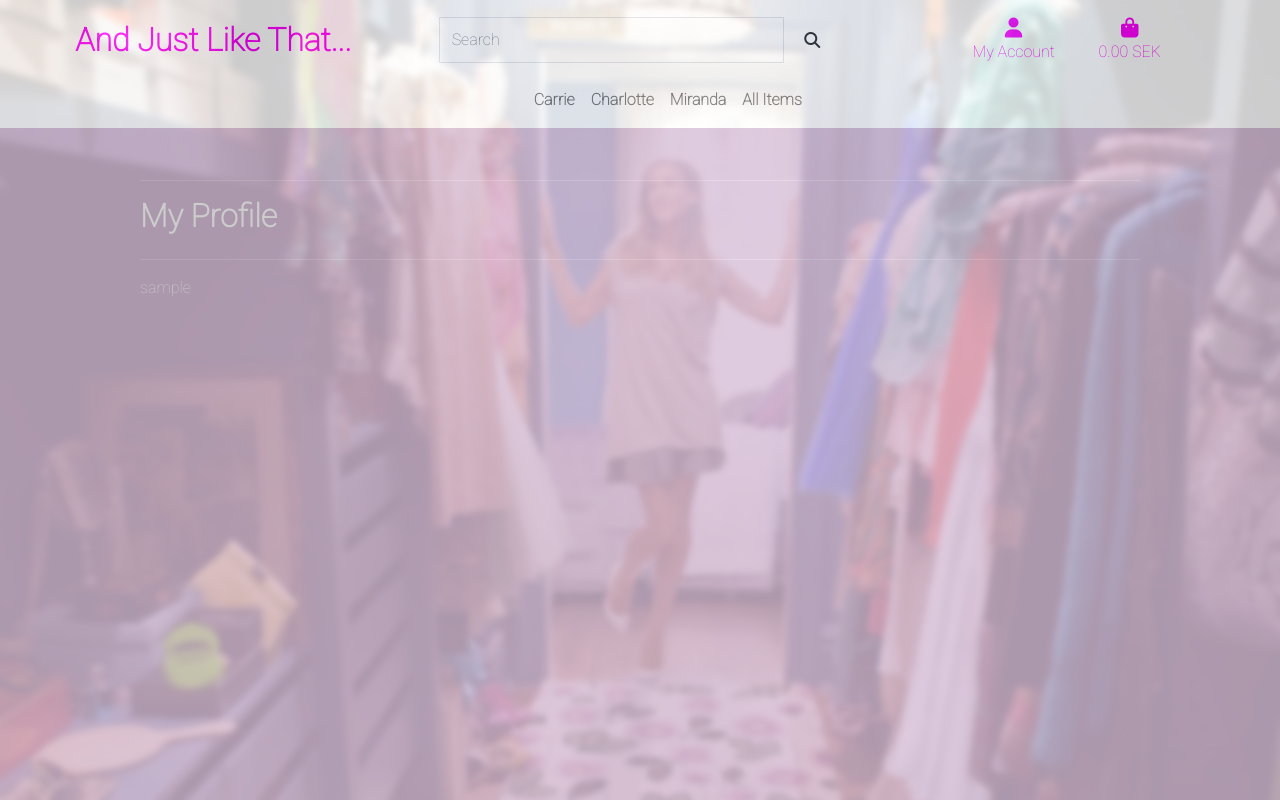
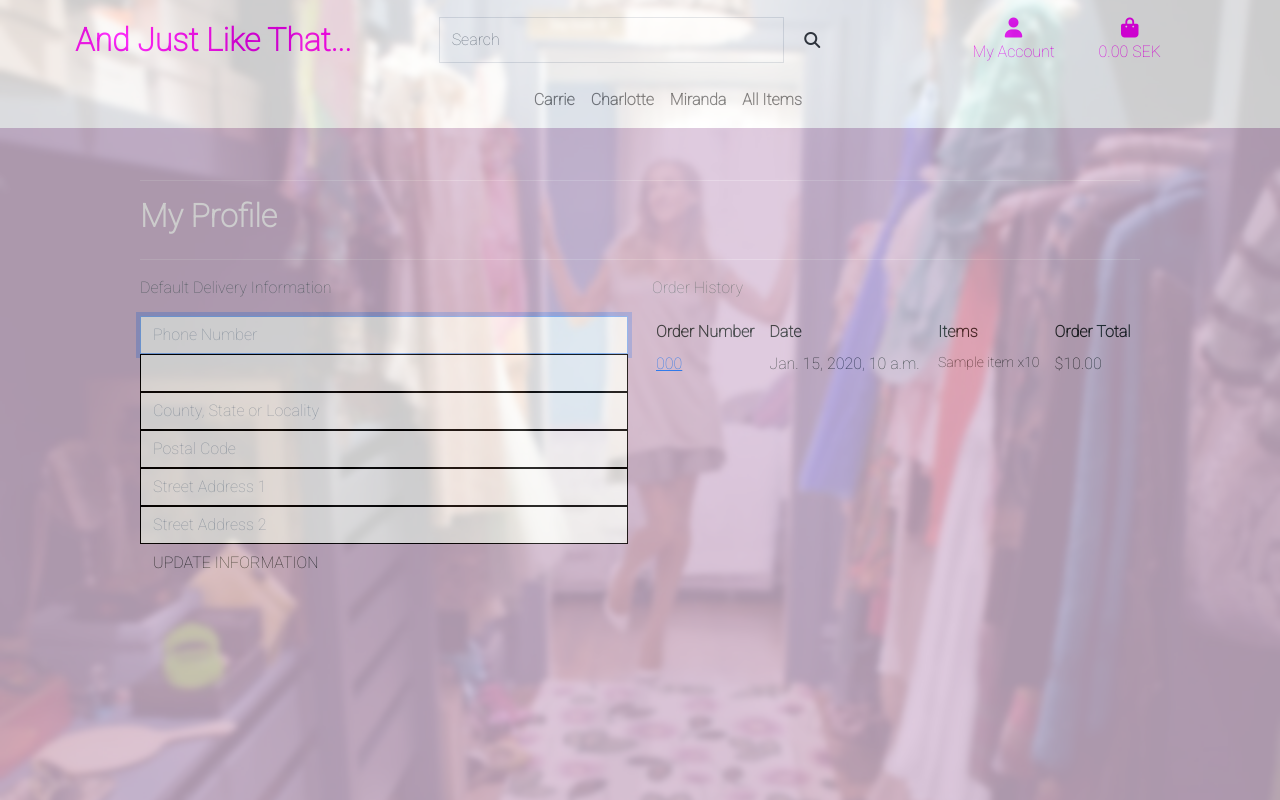
Before and after one commit to Code-Institute-Submissions/alex-1134-and_just_like_that-shop_MayResub, a Django app: template profiles/templates/profiles/profile.html in a window 1280 px wide. Run offline with Django 4.2, Linux system fonts and the light colour scheme; the template is opened without the code that fills it: values that come from a table or form of the project are taken from there, others are empty; tables that the repository leaves empty hold one stand-in row (values such as "Sample post"); parts of the project's set-up code (start-up, migrations or seed data) failed here and were passed over; some libraries are stand-ins or nearby versions.

Commit message:
Add save profile functionality

```diff
--- /dev/null
+++ b/profiles/forms.py
@@ -0,0 +1,31 @@
+from django import forms
+from .models import UserProfile
+
+
+class UserProfileForm(forms.ModelForm):
+    class Meta:
+        model = UserProfile
+        exclude = ('user',)
+
+    def __init__(self, *args, **kwargs):
+
+        super().__init__(*args, **kwargs)
+        placeholders = {
+            'default_phone_number': 'Phone Number',
+            'default_postcode': 'Postal Code',
+            'default_town_or_city': 'Town or City',
+            'default_street_address1': 'Street Address 1',
+            'default_street_address2': 'Street Address 2',
+            'default_county': 'County, State or Locality',
+        }
+
+        self.fields['default_phone_number'].widget.attrs['autofocus'] = True
+        for field in self.fields:
+            if field != 'default_country':
+                if self.fields[field].required:
+                    placeholder = f'{placeholders[field]} *'
+                else:
+                    placeholder = placeholders[field]
+                self.fields[field].widget.attrs['placeholder'] = placeholder
+            self.fields[field].widget.attrs['class'] = 'border-black rounded-0 profile-form-input'
+            self.fields[field].label = False
--- a/profiles/static/profiles/css/profile.css
+++ b/profiles/static/profiles/css/profile.css
@@ -0,0 +1,21 @@
+.order-history {
+    max-height: 416px; /* height of profile form + submit button */
+    overflow-y: auto;
+}
+
+#profile-update-form .form-control {
+    color: #000;
+}
+
+#profile-update-form input::placeholder {
+    color: #aab7c4;
+}
+
+#id_default_country,
+#id_default_country option:not(:first-child) {
+    color: #000;
+}
+
+#id_default_country option:first-child {
+    color: #aab7c4;
+}
--- a/profiles/templates/profiles/profile.html
+++ b/profiles/templates/profiles/profile.html
@@ -23,5 +23,59 @@
                 <hr>
             </div>
         </div>
-        {{ profile }}
+        <div class="row">
+            <div class="col-12 col-lg-6">
+                <p class="text-muted">Default Delivery Information</p>
+                <form class="mt-3" action="{% url 'profile' %}" method="POST" id="profile-update-form">
+                    {% csrf_token %}
+                    {{ form|crispy }}
+                    <button class="btn btn-fusia rounded-0 text-uppercase float-right">Update Information</button>
+                </form>
+            </div>
+            <div class="col-12 col-lg-6">
+                <p class="text-muted">Order History</p>
+                <div class="order-history table-responsive">
+                    <table class="table table-sm table-borderless">
+                        <thead>
+                            <tr>
+                                <th>Order Number</th>
+                                <th>Date</th>
+                                <th>Items</th>
+                                <th>Order Total</th>
+                            </tr>
+                        </thead>
+                        <tbody>
+                            {% for order in orders %}
+                                <tr>
+                                    <td>
+                                        <a href="{% url 'order_history' order.order_number %}"
+                                        title="{{ order.order_number }}">
+                                            {{ order.order_number|truncatechars:6 }}
+                                        </a>
+                                    </td>
+                                    <td>{{ order.date }}</td>
+                                    <td>
+                                        <ul class="list-unstyled">
+                                            {% for item in order.lineitems.all %}
+                                                <li class="small">
+                                                    {% if item.item.has_sizes %}
+                                                        Size {{ item.item.size|upper }}
+                                                    {% endif %}{{ item.item.name }} x{{ item.quantity }}
+                                                </li>
+                                            {% endfor %}
+                                        </ul>
+                                    </td>
+                                    <td>${{ order.grand_total }}</td>
+                                </tr>
+                            {% endfor %}
+                        </tbody>
+                    </table>
+                </div>
+            </div>
+        </div>
 {% endblock %}
+
+{% block postloadjs %}
+    {{ block.super }}
+    <!-- <script type="text/javascript" src="{% static 'profiles/js/countryfield.js' %}"></script> -->
+{% endblock %}
```
Also changed, not shown: pay/views.py (+41 -1 lines), profiles/views.py (+36 -3 lines).
